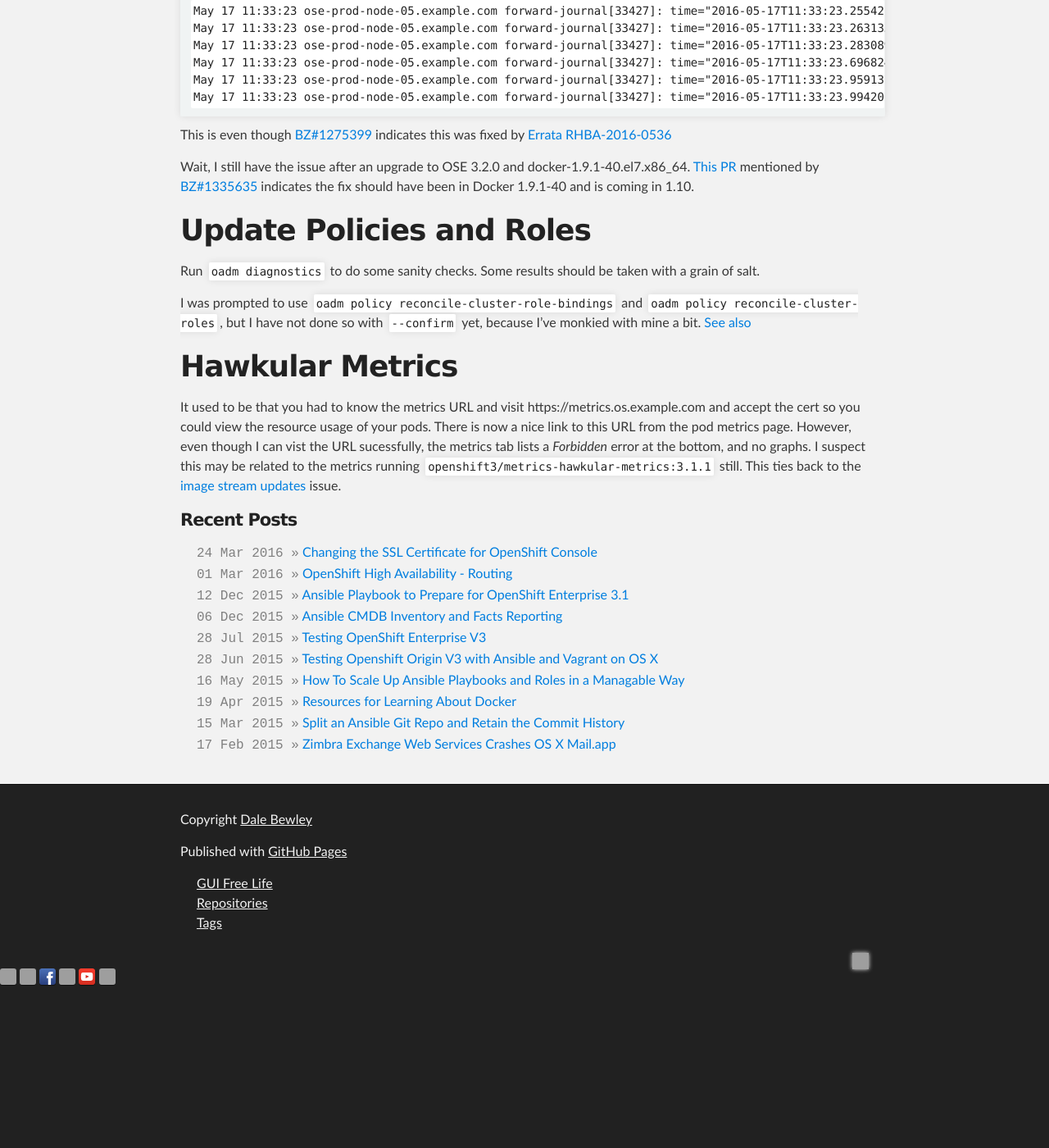
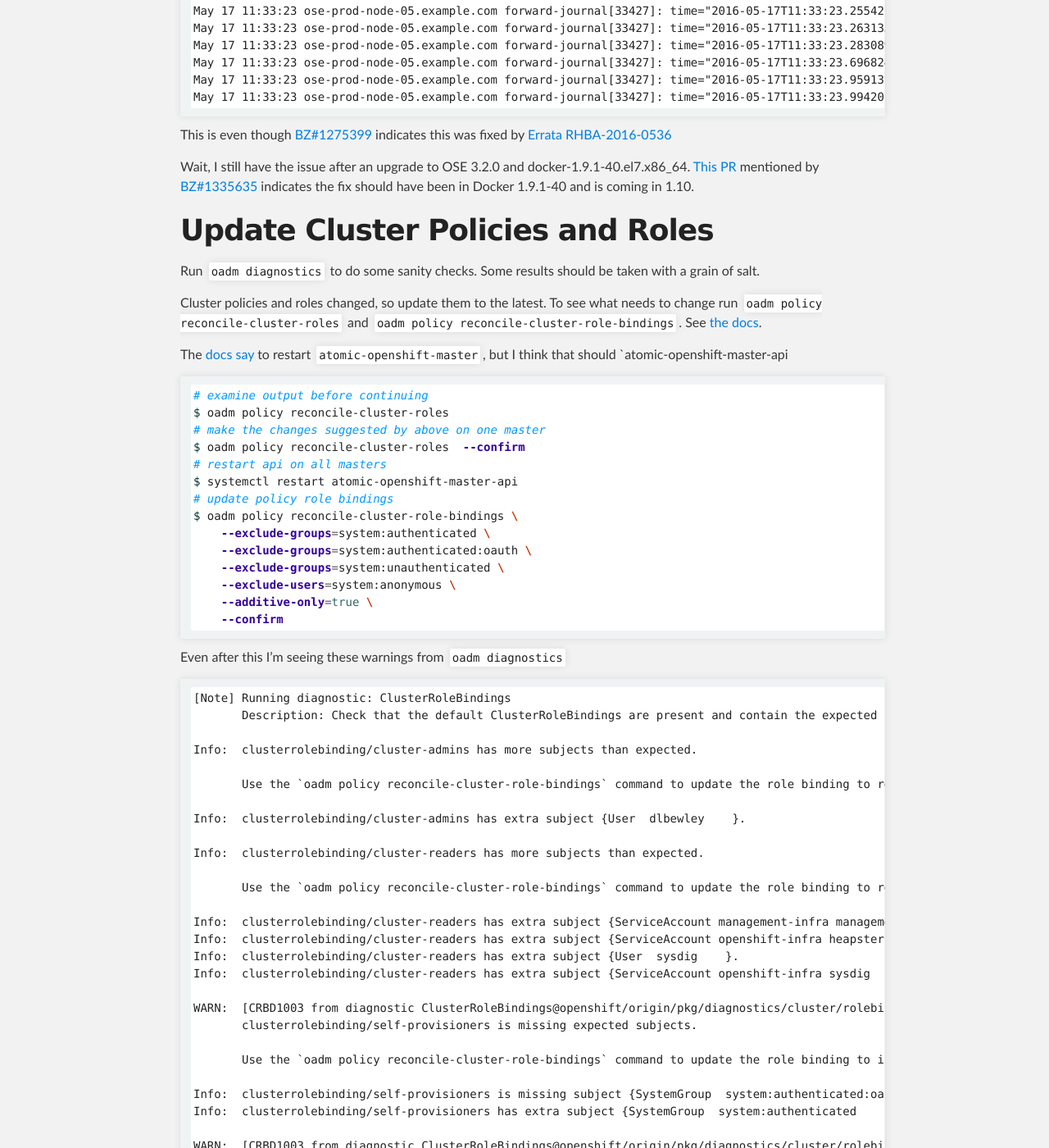
Before and after one commit to dlbewley/dlbewley.github.io, a Jekyll site: the page built from _posts/2016-05-17-OpenShift-Enterprise-Upgrade-3.1-to-3.2.md, in a window 1280 px wide and 1400 px high, scrolled down 5698 px. Shown: the whole window at 82% size. Built offline with Jekyll 4.4.1, drawn with Linux system fonts in a browser that asks for light colours; comment, search, counter and statistics services are not loaded; the repository's description, which GitHub fills in, is left out; before the commit the page ends 6928 px from its top, so only the background shows below that; some of the changed text lies outside the part shown; grey boxes are pictures that could not be loaded.

Commit message:
cluster policy and role binding upgrades

````diff
--- a/_posts/2016-05-17-OpenShift-Enterprise-Upgrade-3.1-to-3.2.md
+++ b/_posts/2016-05-17-OpenShift-Enterprise-Upgrade-3.1-to-3.2.md
@@ -16,7 +16,7 @@
 - [downtime during the upgrade](#downtime-during-upgrade)
 - [updates to image streams](#image-stream-updates)
 - [docker error messages](#docker-errors)
-- [updated policy and role bindings](#update-policies-and-roles)
+- [updated policy and role bindings](#update-cluster-policies-and-roles)
 - [hawkular metrics](#hawkular-metrics)
 
 # Upgrade Process #
@@ -276,11 +276,83 @@
 Wait, I still have the issue after an upgrade to OSE 3.2.0 and docker-1.9.1-40.el7.x86_64. [This PR](https://github.com/projectatomic/docker/pull/156) mentioned by [BZ#1335635](https://bugzilla.redhat.com/show_bug.cgi?id=1335635) indicates the fix should have been in Docker 1.9.1-40 and is coming in 1.10.
 
 
-# Update Policies and Roles #
+# Update Cluster Policies and Roles #
 
 Run `oadm diagnostics` to do some sanity checks. Some results should be taken with a grain of salt.
 
-I was prompted to use `oadm policy reconcile-cluster-role-bindings` and `oadm policy reconcile-cluster-roles`, but I have not done so with `--confirm` yet, because I've monkied with mine a bit. [See also](https://docs.openshift.com/enterprise/3.2/install_config/upgrading/manual_upgrades.html#updating-policy-definitions)
+Cluster policies and roles changed, so update them to the latest. To see what needs to change run `oadm policy reconcile-cluster-roles` and `oadm policy reconcile-cluster-role-bindings`.
+See [the docs](https://docs.openshift.com/enterprise/3.2/install_config/upgrading/manual_upgrades.html#updating-policy-definitions).
+
+The [docs say](https://github.com/openshift/openshift-docs/issues/2131) to restart `atomic-openshift-master`, but I think that should `atomic-openshift-master-api
+
+
+```bash
+# examine output before continuing
+$ oadm policy reconcile-cluster-roles
+# make the changes suggested by above on one master
+$ oadm policy reconcile-cluster-roles  --confirm
+# restart api on all masters
+$ systemctl restart atomic-openshift-master-api
+# update policy role bindings
+$ oadm policy reconcile-cluster-role-bindings \
+    --exclude-groups=system:authenticated \
+    --exclude-groups=system:authenticated:oauth \
+    --exclude-groups=system:unauthenticated \
+    --exclude-users=system:anonymous \
+    --additive-only=true \
+    --confirm
+```
+
+Even after this I'm seeing these warnings from `oadm diagnostics`
+
+```
+[Note] Running diagnostic: ClusterRoleBindings
+       Description: Check that the default ClusterRoleBindings are present and contain the expected subjects
+
+Info:  clusterrolebinding/cluster-admins has more subjects than expected.
+
+       Use the `oadm policy reconcile-cluster-role-bindings` command to update the role binding to remove extra subjects.
+
+Info:  clusterrolebinding/cluster-admins has extra subject {User  dlbewley    }.
+
+Info:  clusterrolebinding/cluster-readers has more subjects than expected.
+
+       Use the `oadm policy reconcile-cluster-role-bindings` command to update the role binding to remove extra subjects.
+
+Info:  clusterrolebinding/cluster-readers has extra subject {ServiceAccount management-infra management-admin    }.
+Info:  clusterrolebinding/cluster-readers has extra subject {ServiceAccount openshift-infra heapster    }.
+Info:  clusterrolebinding/cluster-readers has extra subject {User  sysdig    }.
+Info:  clusterrolebinding/cluster-readers has extra subject {ServiceAccount openshift-infra sysdig    }.
+
+WARN:  [CRBD1003 from diagnostic ClusterRoleBindings@openshift/origin/pkg/diagnostics/cluster/rolebindings.go:83]
+       clusterrolebinding/self-provisioners is missing expected subjects.
+
+       Use the `oadm policy reconcile-cluster-role-bindings` command to update the role binding to include expected subjects.
+
+Info:  clusterrolebinding/self-provisioners is missing subject {SystemGroup  system:authenticated:oauth    }.
+Info:  clusterrolebinding/self-provisioners has extra subject {SystemGroup  system:authenticated    }.
+
+WARN:  [CRBD1003 from diagnostic ClusterRoleBindings@openshift/origin/pkg/diagnostics/cluster/rolebindings.go:83]
+       clusterrolebinding/system:build-strategy-docker-binding is missing expected subjects.
+
+       Use the `oadm policy reconcile-cluster-role-bindings` command to update the role binding to include expected subjects.
+
+Info:  clusterrolebinding/system:build-strategy-docker-binding is missing subject {SystemGroup  system:authenticated    }.
+
+WARN:  [CRBD1003 from diagnostic ClusterRoleBindings@openshift/origin/pkg/diagnostics/cluster/rolebindings.go:83]
+       clusterrolebinding/system:build-strategy-custom-binding is missing expected subjects.
+
+       Use the `oadm policy reconcile-cluster-role-bindings` command to update the role binding to include expected subjects.
+
+Info:  clusterrolebinding/system:build-strategy-custom-binding is missing subject {SystemGroup  system:authenticated    }.
+
+WARN:  [CRBD1003 from diagnostic ClusterRoleBindings@openshift/origin/pkg/diagnostics/cluster/rolebindings.go:83]
+       clusterrolebinding/system:build-strategy-source-binding is missing expected subjects.
+
+       Use the `oadm policy reconcile-cluster-role-bindings` command to update the role binding to include expected subjects.
+
+Info:  clusterrolebinding/system:build-strategy-source-binding is missing subject {SystemGroup  system:authenticated    }.
+```
 
 # Hawkular Metrics #
 
````
